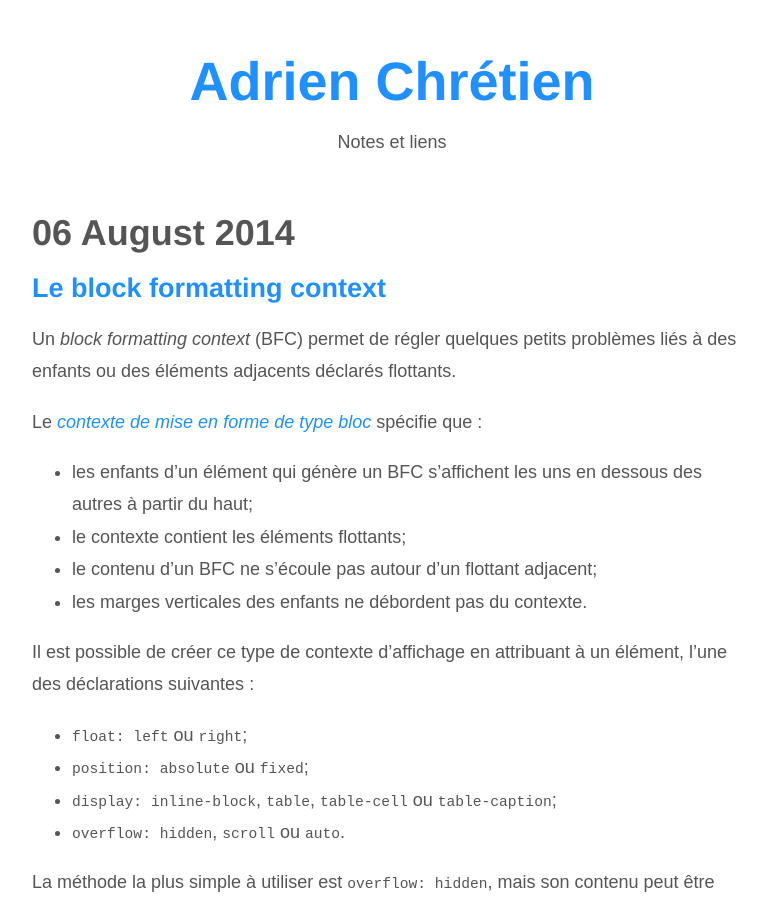
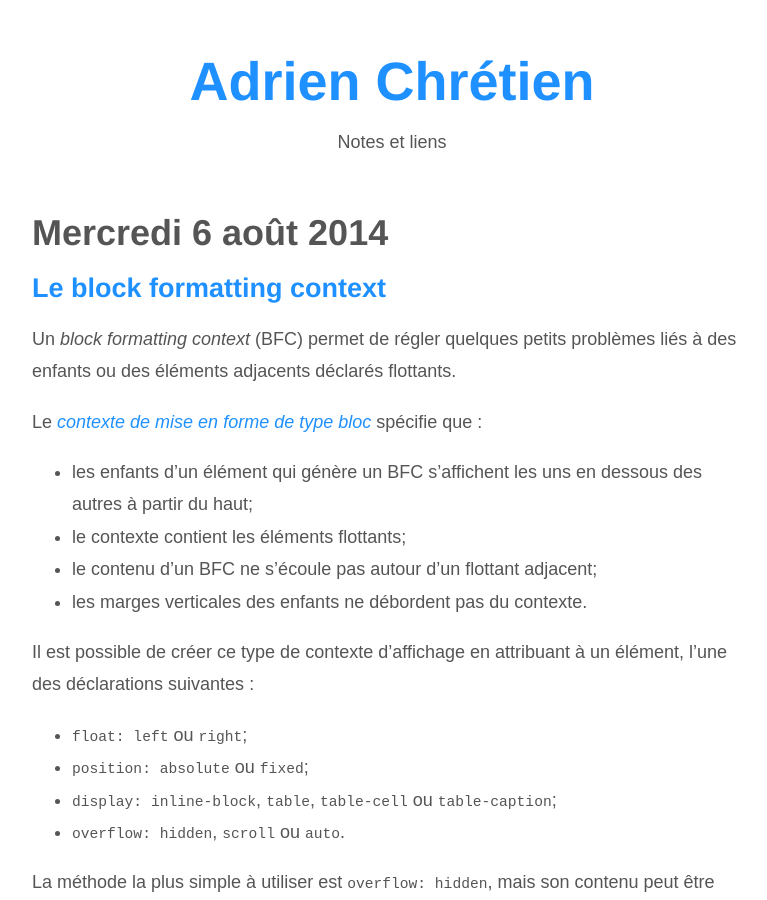
Before and after one commit to adrienchretien/adrienchretien.fr, a Jekyll site: the page built from index.html, in a window 1280 px wide and 900 px high. Shown: the whole window, without its empty margins (248-1015 px from the left). Built offline with Jekyll 4.4.1, drawn with Linux system fonts in a browser that asks for light colours; the list of posts is cut into pages by our own code.

Commit message:
Localize dates in french

```diff
--- a/_layouts/post.html
+++ b/_layouts/post.html
@@ -4,7 +4,7 @@ layout: default
 <article class="h-entry">
 <header class="article-header">
   <h1 class="p-name">{{ page.title }}</h1>
-  <p class="dt-published">{{ page.date | date: "%d/%m/%Y" }}</p>
+  <p class="dt-published">{% assign dy = page.date | date: "%a" %}{% case dy %}{% when "Mon" %}Lundi{% when "Tue" %}Mardi{% when "Wed" %}Mercredi{% when "Thu" %}Jeudi{% when "Fri" %}Vendredi{% when "Sat" %}Samedi{% when "Sun" %}Dimanche{% else %}{{ dy }}{% endcase %} {% assign d = page.date | date: "%-d" %}{% case d %}{% when '1' %}{{ d }}er{% else %}{{ d }}{% endcase %} {% assign m = page.date | date: "%-m" %}{% case m %}{% when '1' %}janvier{% when '2' %}février{% when '3' %}mars{% when '4' %}avril{% when '5' %}mai{% when '6' %}juin{% when '7' %}juillet{% when '8' %}août{% when '9' %}septembre{% when '10' %}octobre{% when '11' %}novembre{% when '12' %}décembre{% endcase %} {{ page.date | date: '%Y' }}</p>
 </header>
 <div class="e-content">
 {{ content }}
--- a/index.html
+++ b/index.html
@@ -7,7 +7,7 @@ layout: default
   {% capture dayafter %}{{ post.next.date | date: '%m%d%Y' }}{% endcapture %}
   {% if day != dayafter %}
 <section>
-<h2>{{ post.date | date_to_long_string }}</h2>
+<h2>{% assign dy = post.date | date: "%a" %}{% case dy %}{% when "Mon" %}Lundi{% when "Tue" %}Mardi{% when "Wed" %}Mercredi{% when "Thu" %}Jeudi{% when "Fri" %}Vendredi{% when "Sat" %}Samedi{% when "Sun" %}Dimanche{% else %}{{ dy }}{% endcase %} {% assign d = post.date | date: "%-d" %}{% case d %}{% when '1' %}{{ d }}er{% else %}{{ d }}{% endcase %} {% assign m = post.date | date: "%-m" %}{% case m %}{% when '1' %}janvier{% when '2' %}février{% when '3' %}mars{% when '4' %}avril{% when '5' %}mai{% when '6' %}juin{% when '7' %}juillet{% when '8' %}août{% when '9' %}septembre{% when '10' %}octobre{% when '11' %}novembre{% when '12' %}décembre{% endcase %} {{ post.date | date: '%Y' }}</h2>
   {% endif %}
 
   {% if post.category == 'link' %}
```
